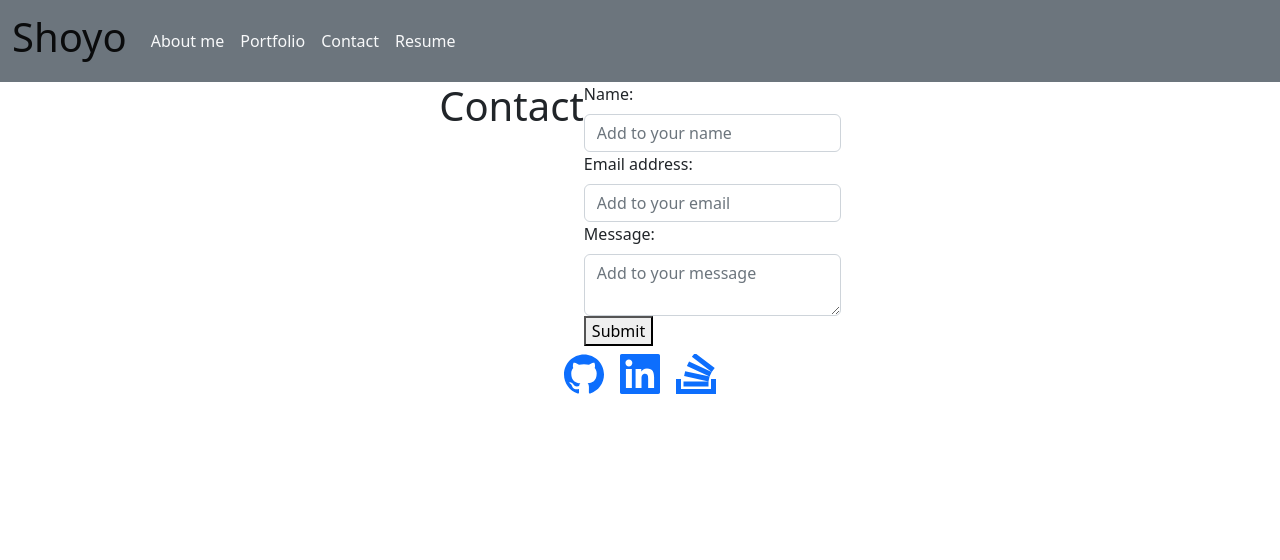
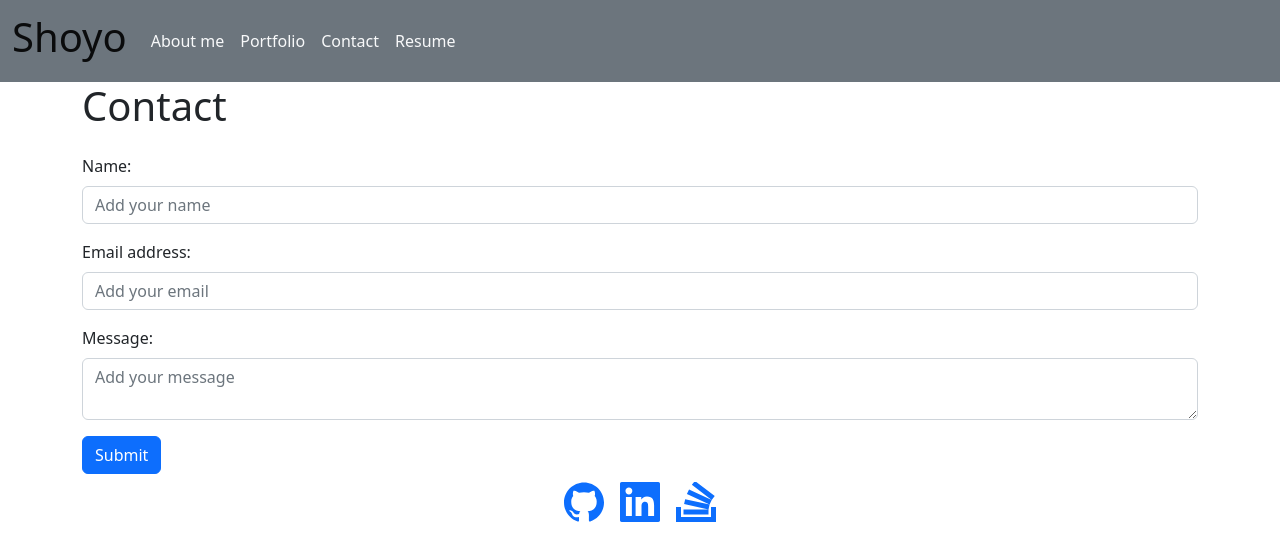
Before and after one commit to shyokmg/react-portfolio, a React (Vite) app: page /contact in a window 1280 px wide. Shown: the top 560 px of the page. Built offline with nearby package versions, Linux system fonts and the light colour scheme.

Commit message:
Updated PortfolioPage and added some style

```diff
--- /dev/null
+++ b/src/App.css
@@ -0,0 +1,3 @@
+.card-with-aspect-ratio {
+  aspect-ratio: 4/2;
+}
--- a/src/components/Project.jsx
+++ b/src/components/Project.jsx
@@ -1,10 +1,16 @@
 import React from 'react';
 import { SiGithub } from 'react-icons/si';
 
-function Project({ title, description, deployedLink, githubLink }) {
+function Project({ title, description, deployedLink, githubLink, image }) {
+    const cardStyle = {
+        backgroundImage: `url("${image}")`,
+        backgroundSize: 'cover',
+        backgroundPosition: 'center'
+      };
+
   return (
     <div className="col-md-6 mb-4">
-      <div className="card">
+      <div className="card card card-with-aspect-ratio"  style={cardStyle}>
         <div className="card-body">
           <div className="d-flex align-items-center">
             <h5 className="card-title mb-0 me-2">
--- a/src/main.jsx
+++ b/src/main.jsx
@@ -4,6 +4,7 @@ import { createBrowserRouter, RouterProvider } from 'react-router-dom';
 
 import 'bootstrap/dist/css/bootstrap.min.css';
 import './index.css';
+import './App.css';
 
 // Bringing in the pages the router will use to conditionally show the appropriate views
 import App from './App';
--- a/src/pages/ContactPage.jsx
+++ b/src/pages/ContactPage.jsx
@@ -50,43 +50,51 @@ function ContactPage(props) {
     }
   };
 return (
-    <div className="d-flex justify-content-center">
-      <h1>Contact</h1>
-      <form className="form" onSubmit={handleSubmit}>
-        <label className="form-label">Name:</label>
+  <div className="container">
+  <h1 className="text-start mb-4">Contact</h1>
+  <form onSubmit={handleSubmit}>
+    <div className="mb-3">
+      <label htmlFor="name" className="form-label">Name:</label>
       <input
         type="text"
-          placeholder="Add to your name"
+        id="name"
+        placeholder="Add your name"
         value={name}
         name="name"
         className="form-control"
         onBlur={handleValidation}
         onChange={handleChange}
-        ></input>
-        <label className="form-label">Email address:</label>
+      />
+    </div>
+    <div className="mb-3">
+      <label htmlFor="email" className="form-label">Email address:</label>
       <input
         type="text"
-          placeholder="Add to your email"
+        id="email"
+        placeholder="Add your email"
         value={email}
         name="email"
         className="form-control"
         onBlur={handleValidation}
         onChange={handleChange}
-        ></input>
-        <label className="form-label">Message:</label>
+      />
+    </div>
+    <div className="mb-3">
+      <label htmlFor="message" className="form-label">Message:</label>
       <textarea
-          type="text"
-          placeholder="Add to your message"
+        id="message"
+        placeholder="Add your message"
         value={message}
         name="message"
         className="form-control"
         onBlur={handleValidation}
         onChange={handleChange}
       ></textarea>
+    </div>
     {errorMessage && (
       <div className="error-message">{errorMessage}</div>
     )}
-        <button className="contact-button">Submit</button>
+    <button type="submit" className="btn btn-primary">Submit</button>
   </form>
 </div>
   )
--- a/src/pages/PortfolioPage.jsx
+++ b/src/pages/PortfolioPage.jsx
@@ -1,5 +1,6 @@
 import React from 'react';
 import Project from '../components/Project'
+
 
 
 function PortfolioPage() {
@@ -10,6 +11,7 @@ function PortfolioPage() {
       description: 'Description of Project 1',
       deployedLink: 'https://project1.com',
       githubLink: 'https://project1.com',
+      image: '../assets/images/blog_app.png',
     },
     {
       id: 2,
@@ -17,6 +19,7 @@ function PortfolioPage() {
       description: 'Description of Project 2',
       deployedLink: 'https://project2.com',
       githubLink: 'https://project1.com',
+      image: '../assets/images/blog_app.png',
     },
     {
       id: 3,
@@ -24,6 +27,7 @@ function PortfolioPage() {
       description: 'Description of Project 3',
       deployedLink: 'https://project3.com',
       githubLink: 'https://project1.com',
+      image: '../assets/images/blog_app.png',
     },
     {
       id: 4,
@@ -31,6 +35,7 @@ function PortfolioPage() {
       description: 'Description of Project 4',
       deployedLink: 'https://project4.com',
       githubLink: 'https://project1.com',
+      image: '../assets/images/blog_app.png',
     },
     {
       id: 5,
@@ -38,6 +43,7 @@ function PortfolioPage() {
       description: 'Description of Project 5',
       deployedLink: 'https://project5.com',
       githubLink: 'https://project1.com',
+      image: '../assets/images/blog_app.png',
     },
     {
       id: 6,
@@ -45,6 +51,7 @@ function PortfolioPage() {
       description: 'Description of Project 6',
       deployedLink: 'https://project6.com',
       githubLink: 'https://project1.com',
+      image: '../assets/images/blog_app.png',
     },
     // Add more project objects here
   ];
@@ -60,6 +67,7 @@ function PortfolioPage() {
           githubLink={project.githubLink}
           description={project.description}
           deployedLink={project.deployedLink}
+          image={project.image}
         />
       ))}
     </div>
```
Also changed, not shown: src/assets/images/blog_app.png (added). Lines whose indentation alone changed are shown as unchanged.
